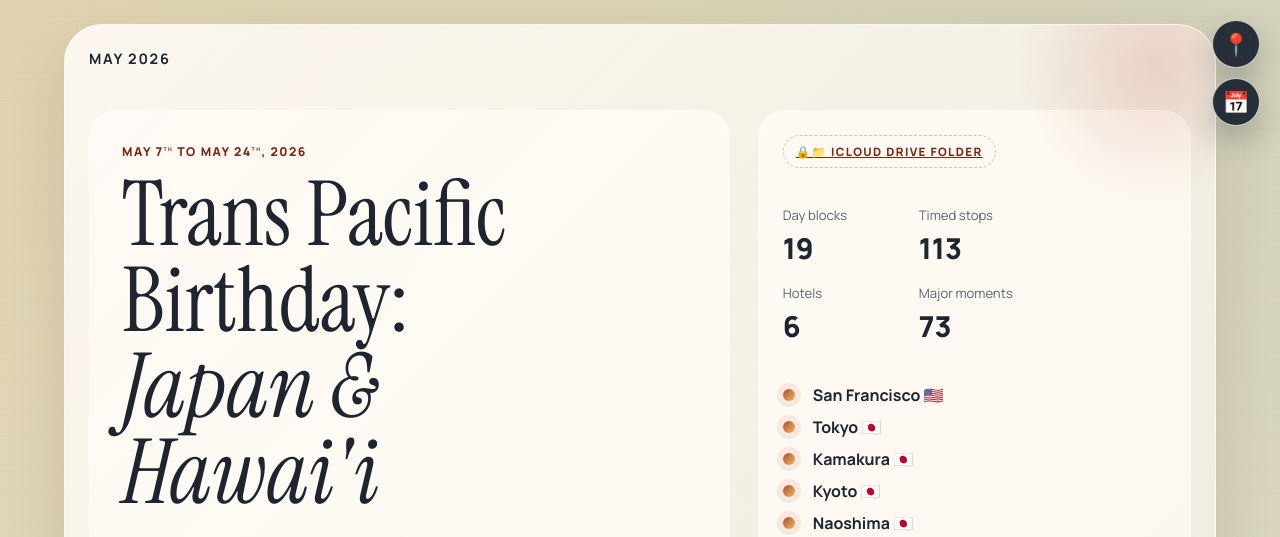
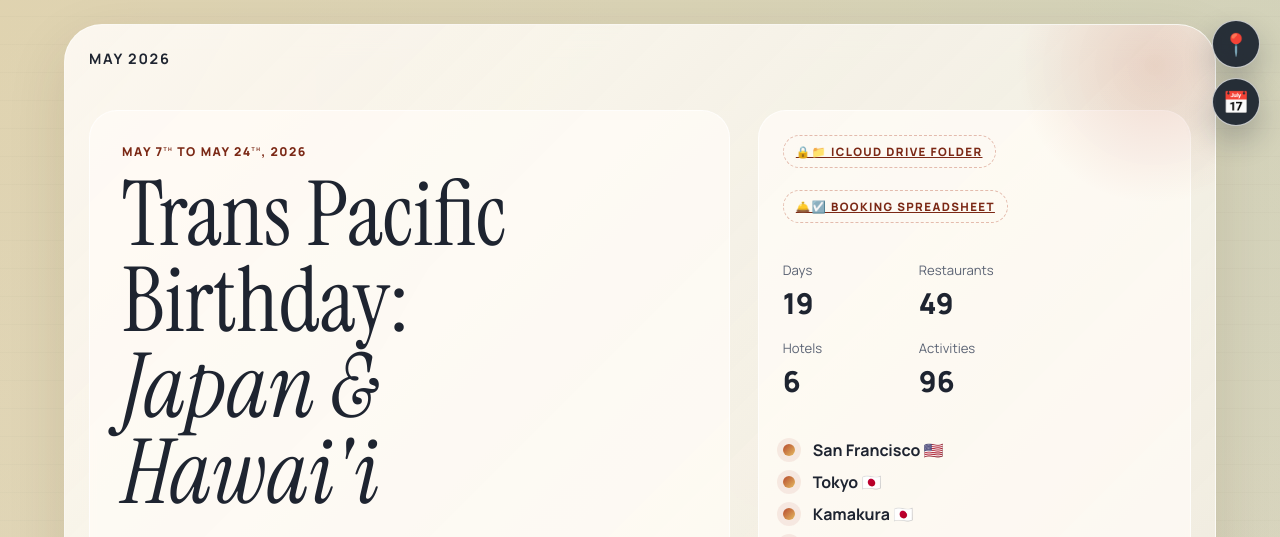
Before and after one commit to wiltongorske/Japan2026, a plain HTML site: page index.html in a window 1280 px wide. Shown: the top 537 px of the page. Drawn offline with Linux system fonts and the light colour scheme.

Commit message:
Update May itinerary details

```diff
--- a/index.html
+++ b/index.html
@@ -108,6 +108,7 @@
 
           <aside class="hero__panel" aria-label="Trip summary">
             <a class="stamp" href="https://www.icloud.com/iclouddrive/07cnAhwfEQipeJHa_X70Xrqig#Japan/Hawaii_2026" target="_blank" rel="noreferrer noopener">🔒📁 iCloud Drive Folder</a>
+            <a class="stamp" href="https://docs.google.com/spreadsheets/d/1EapMk227W2OXgcyJOSbEdRODJ_HHRVbMBEYJJ8gswYY/edit?usp=sharing" target="_blank" rel="noreferrer noopener">🛎️☑️ Booking Spreadsheet</a>
             <dl class="hero__stats" id="heroStats"></dl>
             <div class="route-ribbon" id="routeRibbon"></div>
             <div class="hero__map">
--- a/script.js
+++ b/script.js
@@ -1057,23 +1057,30 @@ function countTimedEvents() {
   );
 }
 
-function countHighlightEvents() {
+function countRestaurantStops() {
   return itinerary.reduce(
     (sum, day) =>
       sum +
-      day.items.filter((item) =>
-        highlightMatchers.some((match) => `${item.time} ${item.activity}`.toLowerCase().includes(match))
-      ).length,
+      day.items.filter((item) => item.kind === "event" && getCuisineTypes(item.activity).length).length,
     0
   );
 }
 
+function countActivities() {
+  return itinerary.reduce(
+    (sum, day) =>
+      sum +
+      day.items.filter((item) => item.kind === "event" && !getCuisineTypes(item.activity).length).length,
+    0
+  );
+}
+
 function renderHeroStats() {
   const stats = [
-    { label: "Day blocks", value: itinerary.length },
-    { label: "Timed stops", value: countTimedEvents() },
+    { label: "Days", value: itinerary.length },
+    { label: "Restaurants", value: countRestaurantStops() },
     { label: "Hotels", value: countHotels() },
-    { label: "Major moments", value: countHighlightEvents() },
+    { label: "Activities", value: countActivities() },
   ];
 
   heroStats.innerHTML = stats
```
